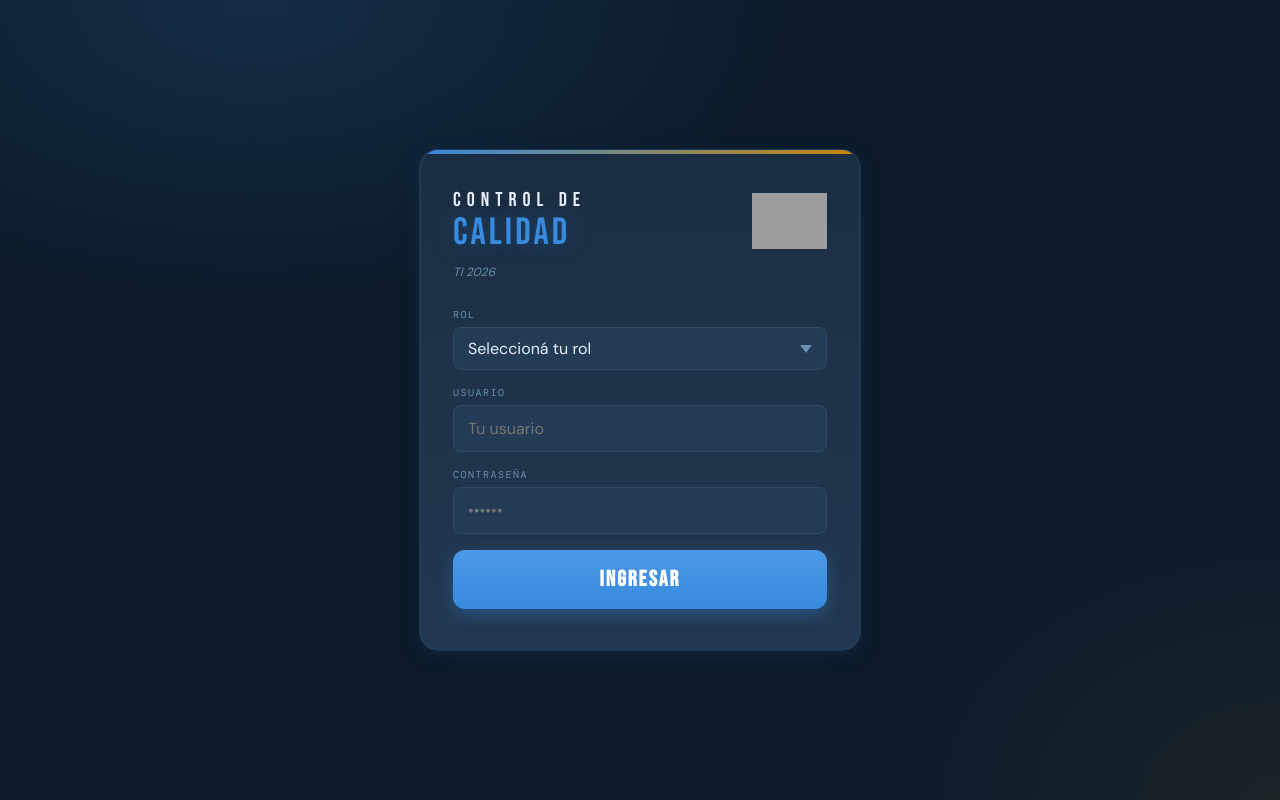
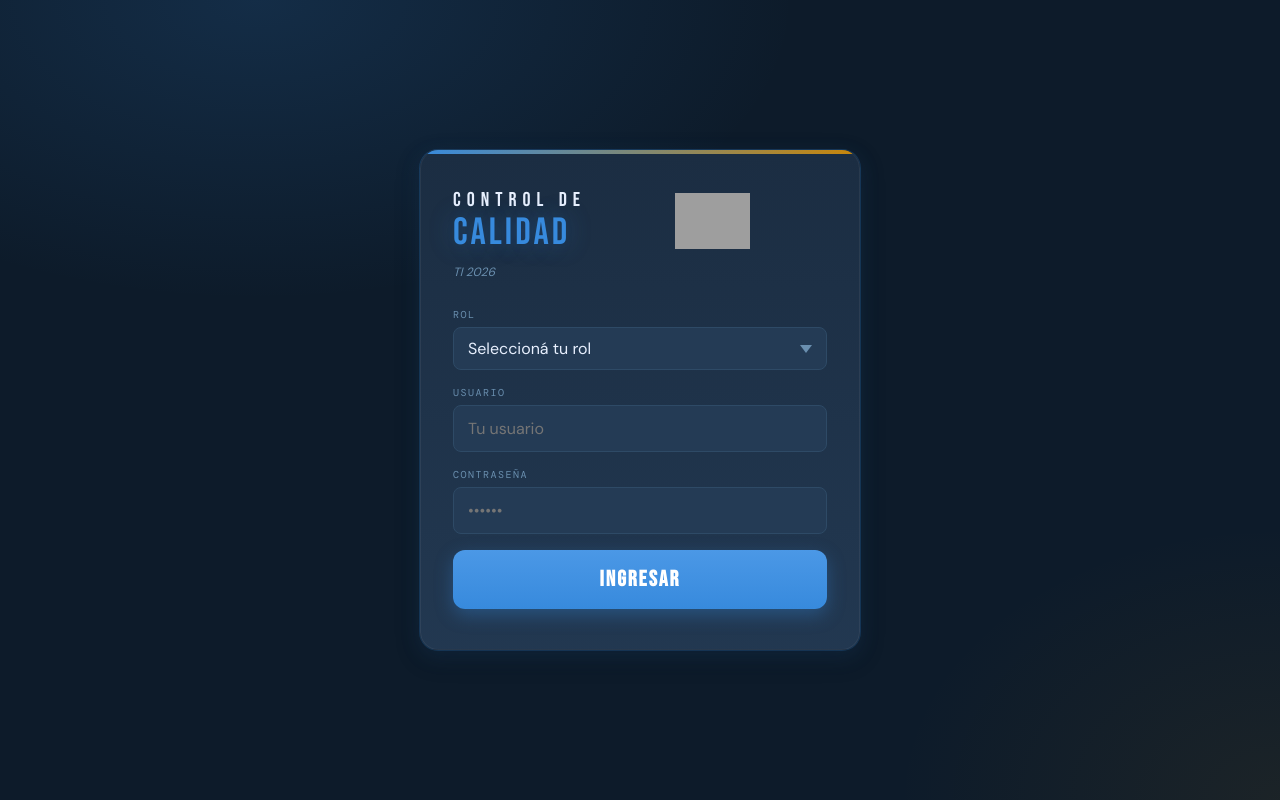
Before and after one commit to Eseiza/app-calidad, a plain HTML site: page index.html in a window 1280 px wide. Drawn offline with nearby package versions, Linux system fonts and the light colour scheme; grey boxes are pictures that could not be loaded.

Commit message:
Adjust login-brand alignment and logo margin

```diff
--- a/styles.css
+++ b/styles.css
@@ -74,7 +74,8 @@ body {
   background-size: 200% 100%;
   border-radius: var(--radius-lg) var(--radius-lg) 0 0;
 }
-.login-brand { display: flex; align-items: center; justify-content: space-between; gap: 12px; margin-bottom: 12px; }
+.login-brand { display: flex; align-items: center; justify-content: flex-start; gap: 12px; margin-bottom: 12px; }
+.login-brand .login-logo { margin: 0 auto; }
 .login-heading { text-align: left; }
 .login-heading-top { font-family: var(--font-head); font-size: 20px; letter-spacing: 6px; color: var(--text); line-height: 1; margin-bottom: 4px; }
 .login-title {
```
